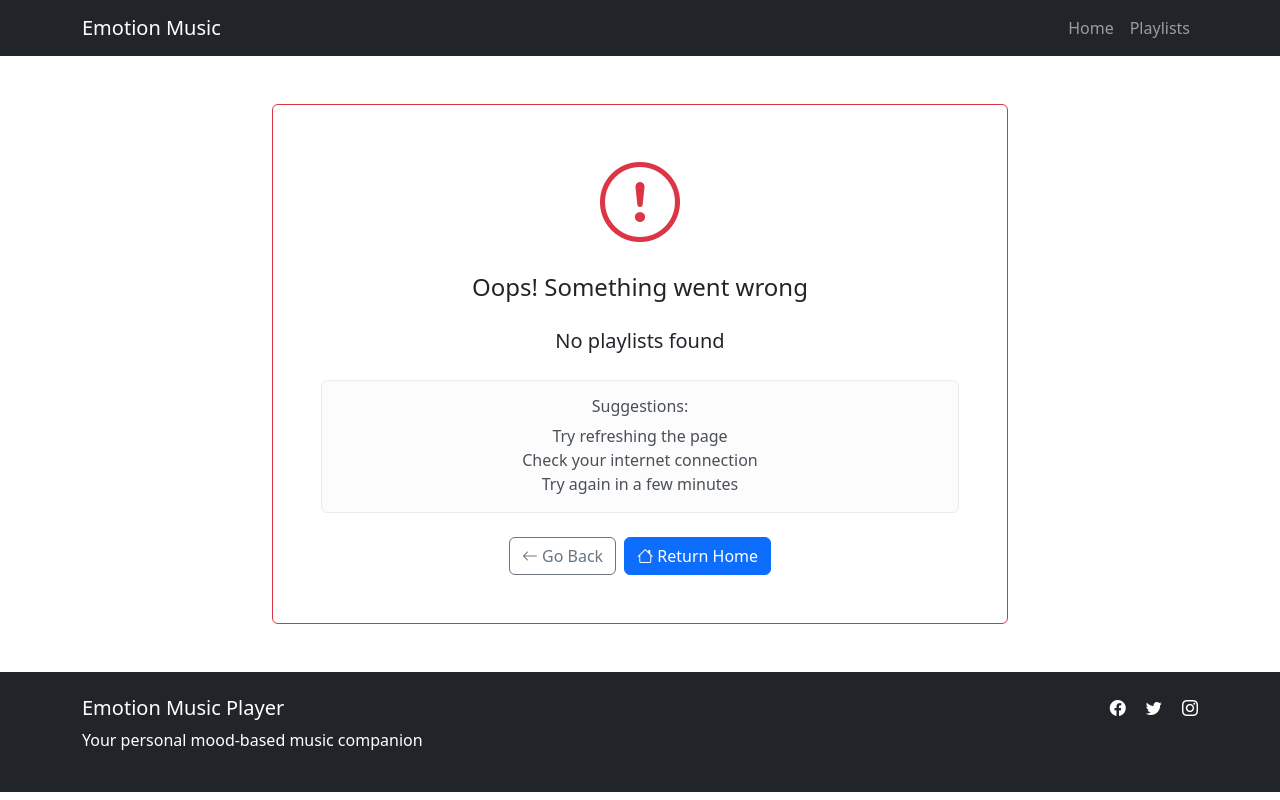
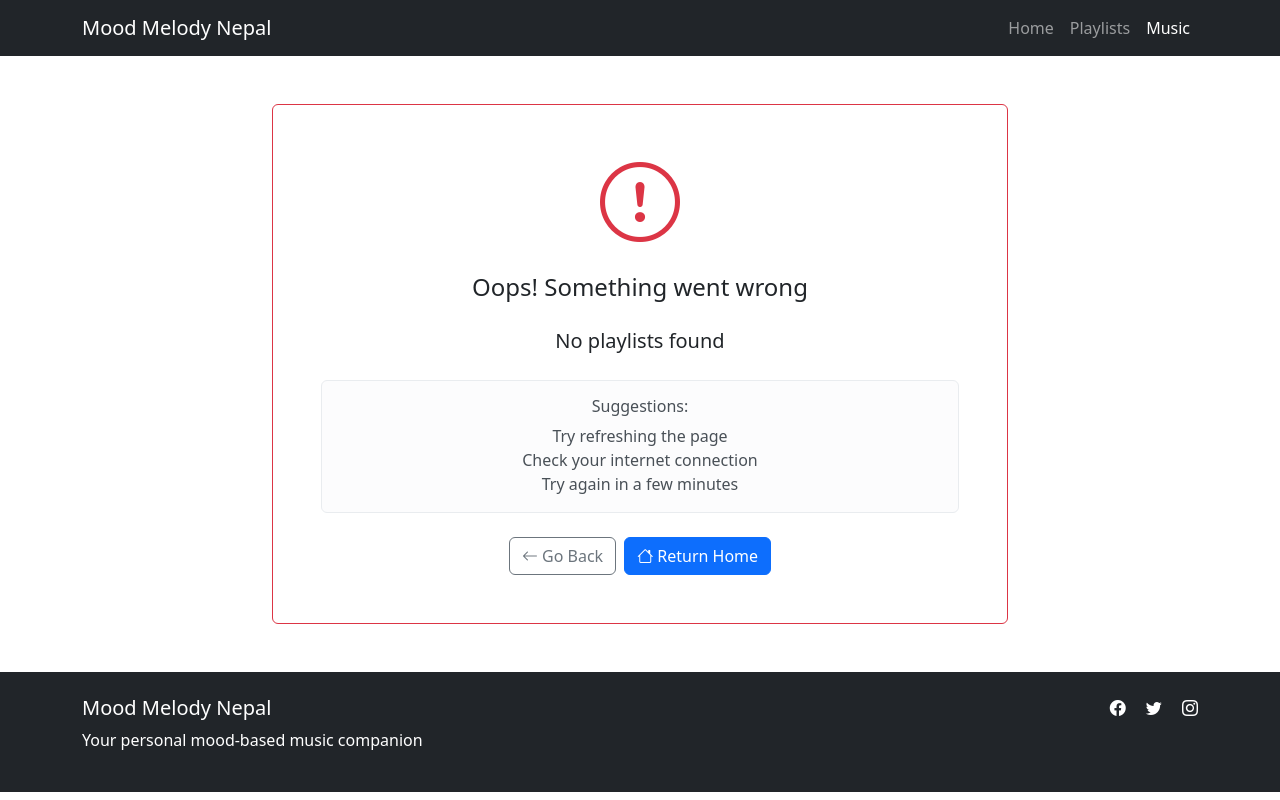
Before and after one commit to PublisherName/MoodMelodyNepal, a Django app: page /player in a window 1280 px wide. Run offline with Django 3.2, Linux system fonts and the light colour scheme; data that the repository does not hold is empty.

Commit message:
Cache Enabled, Name Changed

```diff
--- a/music/views.py
+++ b/music/views.py
@@ -1,4 +1,5 @@
 from django.conf import settings
+from django.core.cache import cache
 from django.http import Http404, HttpRequest, HttpResponse, JsonResponse
 from django.shortcuts import render
 
@@ -29,8 +30,12 @@ def player_view(request: HttpRequest, playlist_id: str = None) -> HttpResponse:
             playlist_id=playlist_id, mood=request.GET.get("mood")
         )
 
-        youtube_service = YouTubeService(settings.YOUTUBE_API_KEY)
-        videos = youtube_service.get_playlist_videos(playlist.playlist_id)
+        cache_key = f"playlist_videos_{playlist.playlist_id}"
+        videos = cache.get(cache_key)
+
+        if not videos:
+            youtube_service = YouTubeService(settings.YOUTUBE_API_KEY)
+            videos = youtube_service.get_playlist_videos(playlist.playlist_id)
         recommended_playlists = PlaylistService.get_recommended_playlists(playlist)
 
         return render(
--- a/templates/base.html
+++ b/templates/base.html
@@ -5,7 +5,7 @@
         {% include "partials/head.html" %}
         <title>
             {% block title %}
-                Emotion Music Player
+                Mood Melody Nepal
             {% endblock title %}
         </title>
         <meta name="description"
--- a/templates/error.html
+++ b/templates/error.html
@@ -1,7 +1,7 @@
 {% extends "base.html" %}
 {% load static %}
 {% block title %}
-    Error | Emotion Music Player
+    Error | Mood Melody Nepal
 {% endblock title %}
 {% block content %}
     <div class="container py-5">
--- a/templates/index.html
+++ b/templates/index.html
@@ -1,7 +1,7 @@
 {% extends "base.html" %}
 {% load static %}
 {% block title %}
-    Home | Emotion Music Player
+    Home | Mood Melody Nepal
 {% endblock title %}
 {% block meta_description %}
     Emotion-based music player that suggests playlists based on your mood
--- a/templates/partials/footer.html
+++ b/templates/partials/footer.html
@@ -2,7 +2,7 @@
     <div class="container">
         <div class="row">
             <div class="col-md-6">
-                <h5>Emotion Music Player</h5>
+                <h5>Mood Melody Nepal</h5>
                 <p>Your personal mood-based music companion</p>
             </div>
             <div class="col-md-6 text-md-end">
--- a/templates/partials/head.html
+++ b/templates/partials/head.html
@@ -6,7 +6,7 @@
       content="{% block meta_keywords %}{% endblock meta_keywords %}">
 <title>
     {% block title %}
-        Emotion Music Player
+        Mood Melody Nepal
     {% endblock title %}
 </title>
 <!-- Bootstrap CSS -->
--- a/templates/partials/navbar.html
+++ b/templates/partials/navbar.html
@@ -1,6 +1,6 @@
 <nav class="navbar navbar-expand-lg navbar-dark bg-dark">
     <div class="container">
-        <a class="navbar-brand" href="{% url 'index' %}">Emotion Music</a>
+        <a class="navbar-brand" href="{% url 'index' %}">Mood Melody Nepal</a>
         <button class="navbar-toggler"
                 type="button"
                 data-bs-toggle="collapse"
@@ -17,6 +17,10 @@
                     <a class="nav-link {% if request.resolver_match.url_name == 'playlist' %}active{% endif %}"
                        href="{% url 'playlist' %}">Playlists</a>
                 </li>
+                <li class="nav-item">
+                    <a class="nav-link {% if request.resolver_match.url_name == 'player' %}active{% endif %}"
+                       href="{% url 'player' %}">Music</a>
+                </li>
             </ul>
         </div>
     </div>
--- a/templates/player.html
+++ b/templates/player.html
@@ -1,7 +1,7 @@
 {% extends "base.html" %}
 {% load static %}
 {% block title %}
-    Player | Emotion Music Player
+    Player | Mood Melody Nepal
 {% endblock title %}
 {% block content %}
     <div class="container py-4">
--- a/templates/playlist.html
+++ b/templates/playlist.html
@@ -1,7 +1,7 @@
 {% extends "base.html" %}
 {% load static %}
 {% block title %}
-    Playlists | Emotion Music Player
+    Playlists | Mood Melody Nepal
 {% endblock title %}
 {% block content %}
     <div class="container py-5">
```
Also changed, not shown: root/settings.py (+7 -0 lines), README.md.
